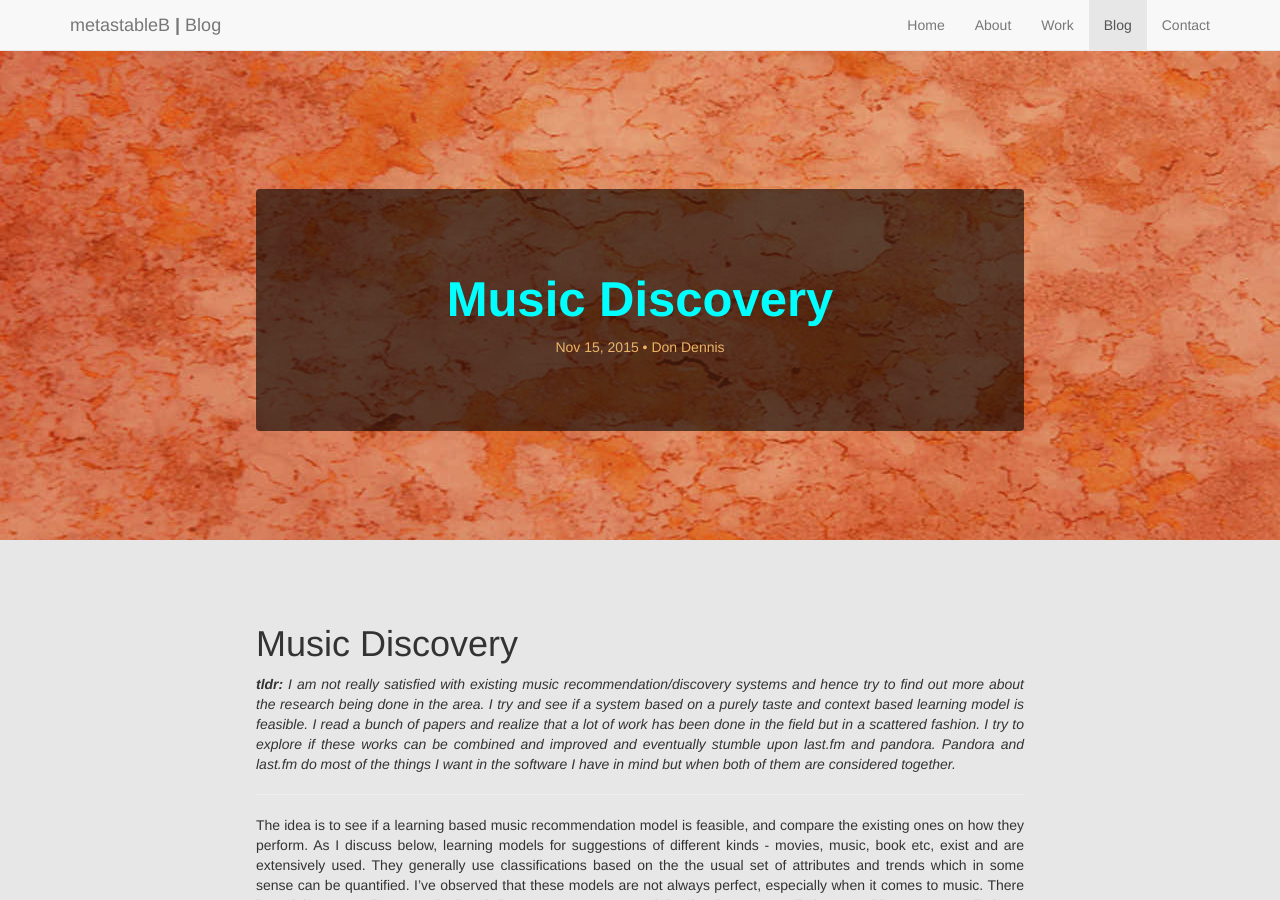
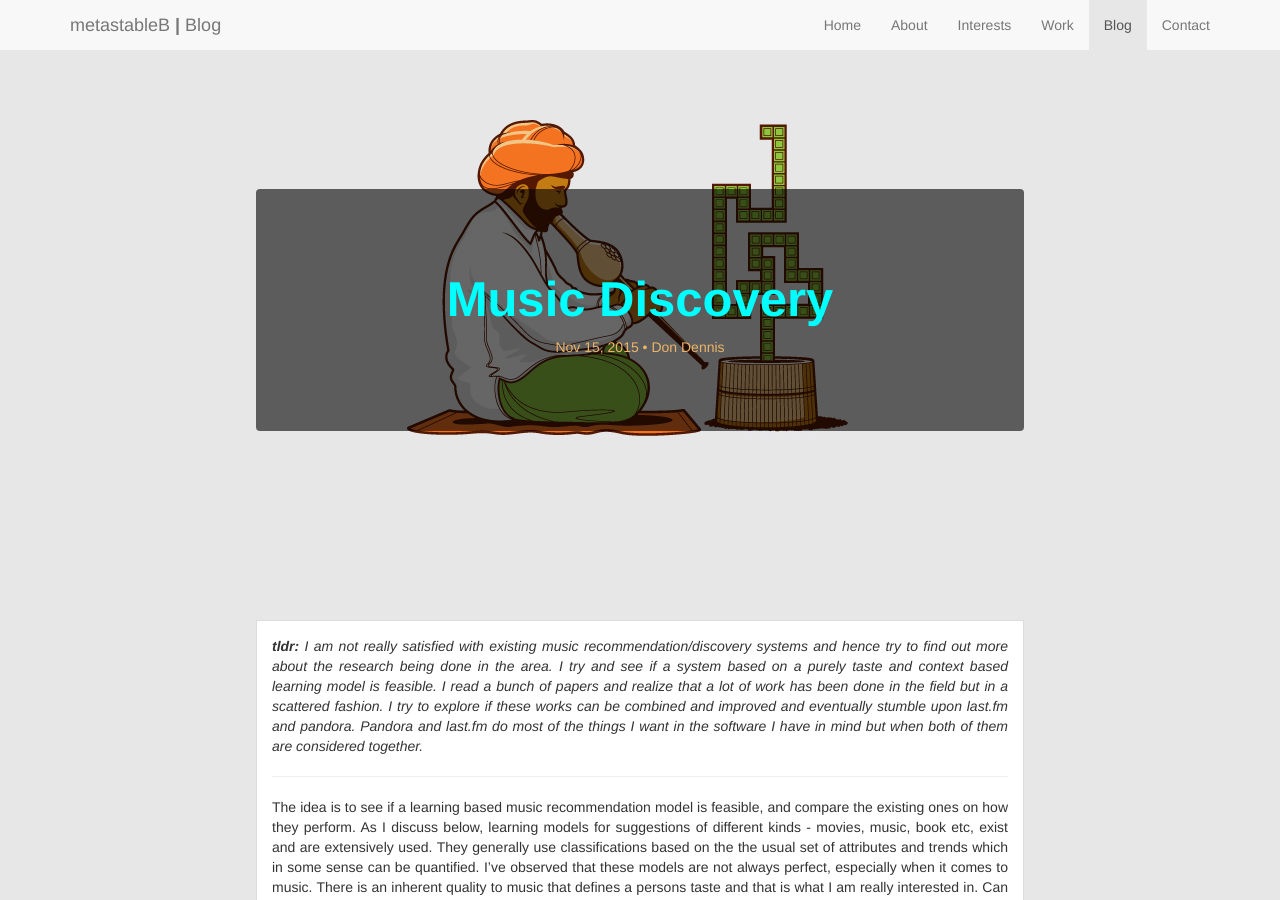
Before and after one commit to metastableB/metastableB.github.io, a Jekyll site: the page built from _posts/2015-11-12-Music_descovery.markdown, in a window 1280 px wide and 900 px high. Built offline with Jekyll 4.4.1, drawn with Linux system fonts in a browser that asks for light colours; nearby versions of some CDN libraries; some of the changed text lies outside the part shown.

Commit message:
[Content] Music Discovery

```diff
--- a/_includes/navbar_blog.html
+++ b/_includes/navbar_blog.html
@@ -19,6 +19,7 @@
 			<!-- something like the default active element-->
 				<li><a href="/">Home</a></li>
 				<li><a href="/#About">About</a></li>
+				<li><a href="/#Interests">Interests</a></li>
 				<li><a href="/#Work">Work</a></li>
 				<li class="active"><a href="/blog">Blog</a></li>
 				<li><a href="/#Contact">Contact</a></li>
--- /dev/null
+++ b/_layouts/post_md.html
@@ -0,0 +1,43 @@
+<!DOCTYPE html>
+<html>
+
+  {% include head.html %}
+ 	<style>
+		.{{ page.key }}-post-img-source{
+			background: url( {% if page.header-img %}
+								'{{ page.header-img }}'
+							{% else %}
+							'{{ site.default-header-img }}'
+							{% endif %}) no-repeat center center scroll;
+		}
+
+		{% if page.custom-css %} {{ page.custom-css }} {% endif %}
+		.music-disc {
+	        border: 1px solid #DCDCDC;
+		    /* outline: 1300px solid #fff; */
+		    margin: 16px auto;
+		    padding: 15px;
+		    background-color: #FFF
+		}
+	</style>
+
+  <body>
+    {% include navbar_blog.html %}
+
+
+	<article class="image-bg-fluid-height {{ page.key }}-post-img-source post-header-container" itemscope itemtype="http://schema.org/BlogPosting">
+	    <header class="post-header-shadow">
+		    <h1 class="post-header-h1">{{ page.title }}</h1>
+		    <p class="post-header-subtext"><time datetime="{{ page.date | date_to_xmlschema }}" itemprop="datePublished">{{ page.date | date: "%b %-d, %Y" }}</time>{% if page.author %} • <span itemprop="author" itemscope itemtype="http://schema.org/Person"><span itemprop="name">{{ page.author }}</span></span>{% endif %}</p>
+		</header>
+	</article>
+
+	<article class="post-content-container scheme-2" itemscope itemtype="http://schema.org/BlogPosting">
+		<div itemprop="articleBody" class="text-justify post-content  music-disc">
+		   	{{ content }}
+		</div>
+	</article>
+
+    {% include footer.html %}
+  </body>
+</html>
--- a/_posts/2015-11-12-Music_descovery.markdown
+++ b/_posts/2015-11-12-Music_descovery.markdown
@@ -1,14 +1,12 @@
 ---
-layout: post
+layout: post_md
 key: a5
 title: Music Discovery
 date:  2015-11-15 08:30 +0530
 categories: projects
 author: Don Dennis
-header-img:
+header-img: /img/snake_charmer_original.jpg
 ---
-# Music Discovery
-
 **_tldr:_** *I am not really satisfied with existing music recommendation/discovery systems and hence try to find out more about the research being done in the area. I try and see if a system based on a purely taste and context based learning model is feasible. I read a bunch of papers and realize that a lot of work has been done in the field but in a scattered fashion. I try to explore if these works can be combined and improved and eventually stumble upon last.fm and pandora. Pandora and last.fm do most of the things I want in the software I have in mind but when both of them are considered together.*
 
 ___
@@ -26,11 +24,12 @@ The task at hand does seem to be something humans are good at. I mean take two p
 A lot of existing learning, classification, clustering, graph and FOF based models exist and YouTube suggestions is a good example. Though these are either not exactly specialized for discovering music, or depend way too much on attributes rather than song 'fingerprints'. Also, most of these don't take context into account.
 
 Other softwares I know of that includes some suggestion systems are
-    + Mixxx - AutoDJ, **which I worked on.**
-    + Smart Play List and song Moods - Clementine
-    + iTunes DJ - iTunes
 
-** GNOD: Global network of discovery**
+* Mixxx - AutoDJ, **which I worked on.**
+* Smart Play List and song Moods - Clementine
+* iTunes DJ - iTunes
+
+**GNOD: Global network of discovery**
 Does a brilliant job! They take inputs from you and finds songs/artists that you might like using a map based model they have build.
 
 If this was integrated to some native Linux music app and used the users library as an input replacing an active user participation, it would have been much more convenient.
@@ -39,7 +38,7 @@ They don't take the actual music structure into consideration though, which is w
 
 [Here](https://www.quora.com/What-are-some-music-recommendation-websites/answer/Christoph-M%C3%B6ller) you can find a list of similar search and discovery sites which take some kind of user input and then works on it.
 
-** Last FM and Pandora**
+**Last FM and Pandora**
 [This](http://blog.stevekrause.org/2006/01/pandora-and-lastfm-nature-vs-nurture-in.html) blog gives excellent insights into what lastfm and Pandora does and I must say that those two together more or less does what I had in mind.
 
 At this point I guess I'm going to read more on them and use the technology to see its results before doing more work.
--- a/css/blog.css
+++ b/css/blog.css
@@ -100,3 +100,8 @@
 	padding-right: 15%;
 	}
 }
+/* because bootstrap block quote sucks*/
+blockquote{
+    font-size: 12.5px;
+    border-left: 5px solid #BBBABA;
+    background-color: rgb(220, 220, 220);
```
